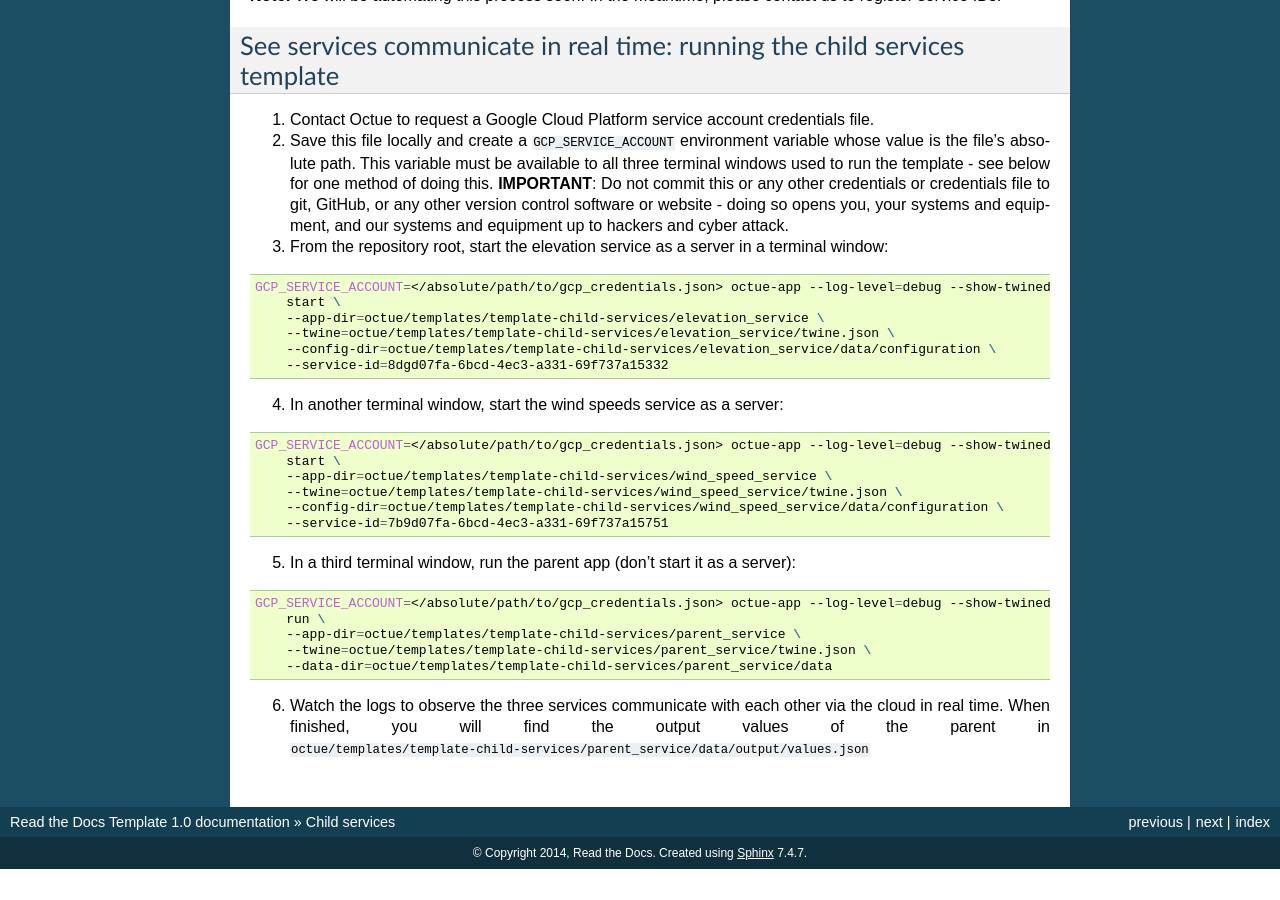
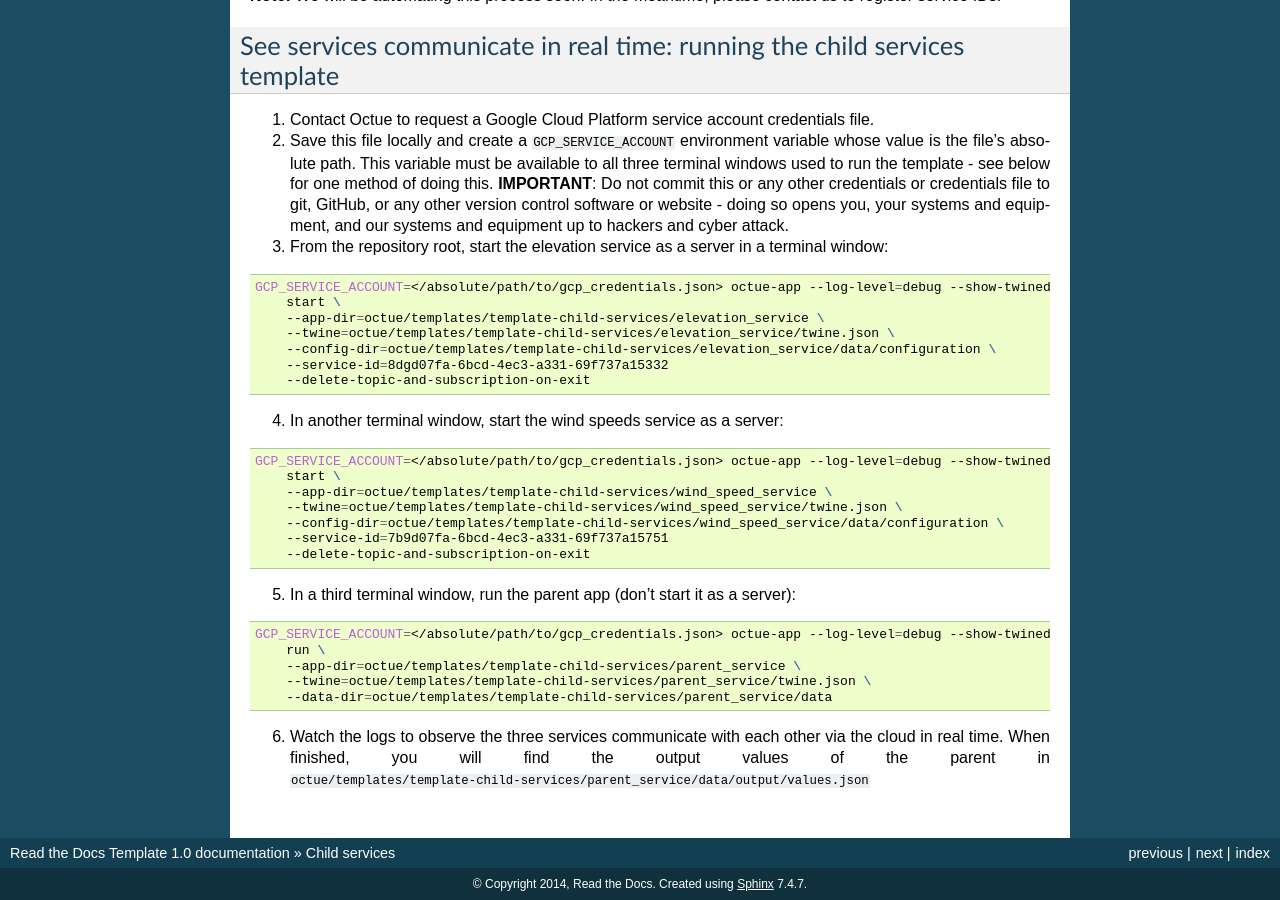
Before and after one commit to octue/octue-sdk-python, a Sphinx documentation site: the page built from docs/source/child_services.rst, in a window 1280 px wide and 900 px high, scrolled down 2250 px. Built offline with Sphinx 7.4.7, drawn with Linux system fonts in a browser that asks for light colours; before the commit the page ends 3119 px from its top, so only the background shows below that.

Commit message:
DOC: Encourage topic/sub deletion when running template app

```diff
--- a/docs/source/child_services.rst
+++ b/docs/source/child_services.rst
@@ -160,6 +160,7 @@ See services communicate in real time: running the child services template
         --twine=octue/templates/template-child-services/elevation_service/twine.json \
         --config-dir=octue/templates/template-child-services/elevation_service/data/configuration \
         --service-id=8dgd07fa-6bcd-4ec3-a331-69f737a15332
+        --delete-topic-and-subscription-on-exit
 
 4. In another terminal window, start the wind speeds service as a server:
 
@@ -171,6 +172,7 @@ See services communicate in real time: running the child services template
         --twine=octue/templates/template-child-services/wind_speed_service/twine.json \
         --config-dir=octue/templates/template-child-services/wind_speed_service/data/configuration \
         --service-id=7b9d07fa-6bcd-4ec3-a331-69f737a15751
+        --delete-topic-and-subscription-on-exit
 
 5. In a third terminal window, run the parent app (don't start it as a server):
 
```
